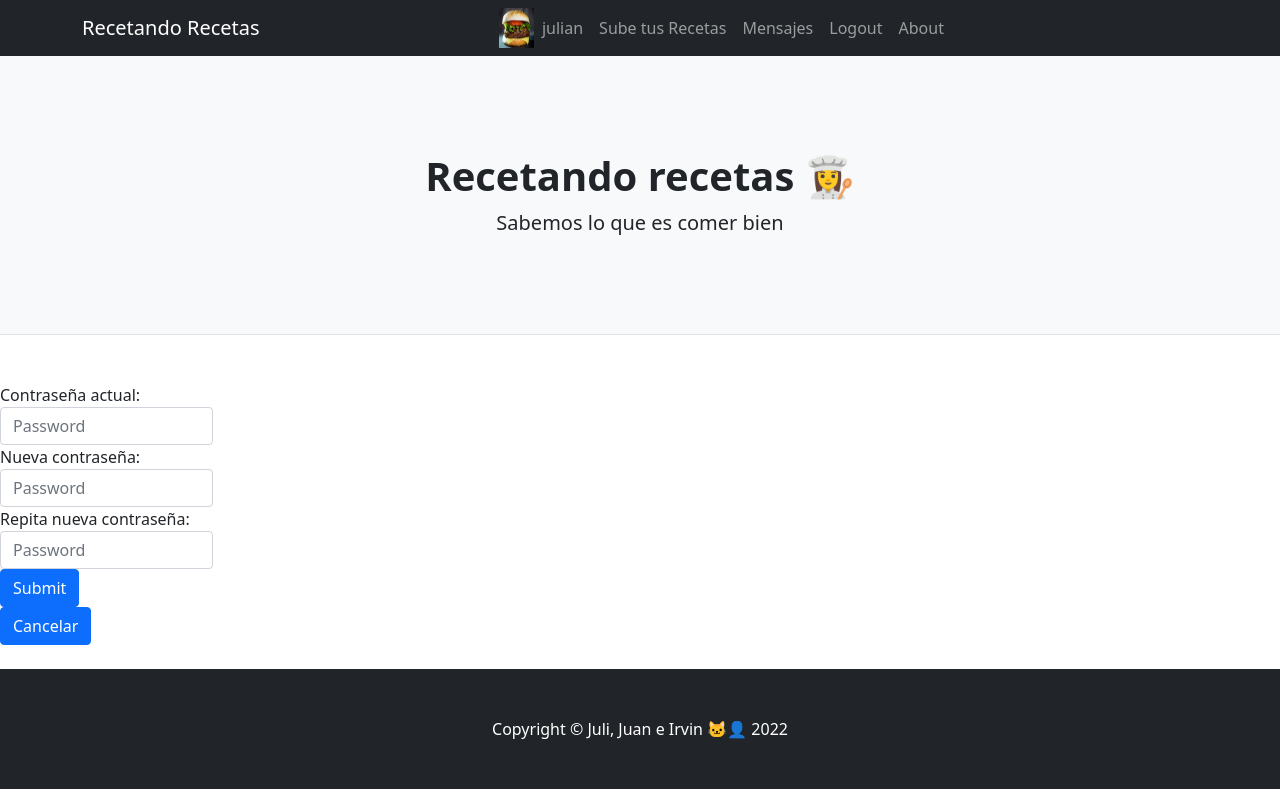
After one commit to JuliFernandez07/BlogFinal, a Django app: page /accounts/profile_password/ in a window 1280 px wide. The commit adds this page. Run offline with Django 4.2, Linux system fonts and the light colour scheme; a user stored in the database is signed in; data comes from the database, SQL or seed files in the repository; both versions use the stored data as it was after the commit; parts of the project's set-up code (start-up, migrations or seed data) failed here and were passed over; some libraries are stand-ins or nearby versions.

Commit message:
Podemos modificar contrasenagit add .!

```diff
--- a/AppBlog/Templates/padre.html
+++ b/AppBlog/Templates/padre.html
@@ -75,6 +75,9 @@
         {% block editarPerfil %}
         {% endblock %}
 
+        {% block editarPassword %}
+        {% endblock %}
+
         {% block editarAvatar %}
         {% endblock %}
 
@@ -92,6 +95,9 @@
 
         {% block about %}
         {% endblock %}
+
+
+
         <!-- Footer-->
         <footer class="py-5 bg-dark">
             <div class="container"><p class="m-0 text-center text-white">Copyright &copy; Juli, Juan e Irvin 🐱‍👤 2022</p></div>
--- a/AppBlog/models.py
+++ b/AppBlog/models.py
@@ -3,6 +3,7 @@ from unittest.util import _MAX_LENGTH
 from django.db import models
 from django.contrib.auth.models import User
 from django.db.models.fields.files import ImageField
+from ckeditor.fields import RichTextField
 
 class receta(models.Model):
     fecha = models.DateField()
--- a/AppBlog/views.py
+++ b/AppBlog/views.py
@@ -2,6 +2,7 @@ from django.shortcuts import render
 from AppBlog.forms import cargar_receta
 from AppBlog.models import receta
 import datetime
+from django.conf import settings
 
 #Decorador por defecto
 from django.contrib.auth.decorators import login_required
@@ -22,6 +23,7 @@ def about(request):
 
   return render(request, "about.html", contexto)
 
+
 def inicio(request):
 
   imagen_avatar = list(avatar.objects.filter(user=request.user.id))
@@ -36,6 +38,7 @@ def inicio(request):
     contexto = {'todasLasRecetas': todasLasRecetas, "imagen": "/Media/Avatares/dummy-avatar.jpg"}
 
   return render(request, "Inicio.html", contexto)
+
 
 
 @login_required
--- /dev/null
+++ b/AppUsuarios/templates/editarPassword.html
@@ -0,0 +1,52 @@
+{% extends "padre.html" %}
+{% load static %}
+
+{% block editarPassword %}
+&nbsp;
+{% if editPassword == False %}
+
+<div class="col-md-2">
+
+    <form action="{% url 'EditarPassword' %}" method="POST">
+        {% csrf_token %}
+
+    <div class="form-group">
+        <label for="exampleInputPassword1">Contraseña actual:</label>
+        <input type="password" name="q_Old_Password" class="form-control" id="exampleInputPassword1" placeholder="Password">
+    </div>
+
+    <div class="form-group">
+        <label for="NewPassword">Nueva contraseña:</label>
+        <input type="password" name="q_new_Password" class="form-control" id="NewPassword" placeholder="Password">
+    </div>
+
+    <div class="form-group">
+        <label for="ConfirmNewPassword">Repita nueva contraseña:</label>
+        <input type="password" name="q_confirm_new_Password" class="form-control" id="ConfirmNewPassword" placeholder="Password">
+    </div>
+
+    <button type="submit" class="btn btn-primary">Submit</button>
+    </form>
+
+    <form action="{% url 'EditarUsuario' %}" method="GET">
+    <button type="submit" class="btn btn-primary">Cancelar</button>
+    </form>
+
+</div>
+
+{% endif %}
+
+{% if editPassword == True %}
+    <h1>{{ mensaje }}</h1>
+    &nbsp;
+    <form action="{% url 'EditarPassword' %}" method="GET">
+        <input type="submit" value="Editar contraseña">
+    </form>
+    &nbsp;
+    <form action="{% url 'EditarUsuario' %}" method="GET">
+        <input type="submit" value="Volver a usuario">
+    </form>
+{% endif %}
+&nbsp;
+
+{% endblock %}
--- a/AppUsuarios/templates/editarPerfil.html
+++ b/AppUsuarios/templates/editarPerfil.html
@@ -11,6 +11,10 @@
             {{miFormulario.as_table}}
         </table>
         <input type="submit", value="Editar">
+    </form>
+    &nbsp;
+    <form action="{% url 'EditarPassword' %}" method="GET">
+        <input type="submit" value="Resetear contraseña.">
     </form>
     &nbsp;
     <form action="{% url 'EditarAvatar' %}" method="GET">
--- a/AppUsuarios/urls.py
+++ b/AppUsuarios/urls.py
@@ -8,5 +8,6 @@ urlpatterns = [
     path("accounts/login/", login_request, name="Login"),
     path("accounts/logout/", LogoutView.as_view(template_name='logout.html'), name="Logout"),
     path("accounts/profile/", editar_usuario, name= "EditarUsuario"),
+    path("accounts/profile_password/", editar_password, name= "EditarPassword"),
     path("accounts/avatar/", editar_avatar, name= "EditarAvatar"),
 ]
--- a/AppUsuarios/views.py
+++ b/AppUsuarios/views.py
@@ -3,8 +3,9 @@ from django.shortcuts import render, redirect
 from AppUsuarios.forms import *
 from AppUsuarios.models import *
 from django.contrib.auth.decorators import login_required
-from django.contrib.auth import login, logout, authenticate
+from django.contrib.auth import login, logout, authenticate, update_session_auth_hash
 from django.contrib.auth.forms import AuthenticationForm
+
 
 # Create your views here.
 def signup(request):
@@ -127,6 +128,55 @@ def editar_usuario(request):
     return render(request, "editarPerfil.html", {"miFormulario": mi_formulario, "usuario": usuario, "editPerfil": editPerfil, "imagen": imagen_avatar})
 
 
+@login_required
+def editar_password(request):
+    usuario = request.user
+    imagen_avatar = list(avatar.objects.filter(user=request.user.id))
+
+    if imagen_avatar != []:
+        imagen_avatar = imagen_avatar[0].imagen.url
+    else:
+        imagen_avatar = "/Media/Avatares/dummy-avatar.jpg"
+
+    if request.method == 'GET':
+        editPassword = False
+        contexto = {"usuario": usuario, "editPassword": editPassword, "imagen": imagen_avatar}
+
+    if request.method == 'POST':
+        old_password = request.POST.get("q_Old_Password")
+        new_password = request.POST.get("q_new_Password")
+        confirmed_new_password = request.POST.get("q_confirm_new_Password")
+
+        if old_password and new_password and confirmed_new_password:
+
+            user = User.objects.get(username= request.user.username)
+
+            if user.check_password(old_password):
+
+                contexto = {"mensaje": "La contraseña actual es correcta.", "imagen": imagen_avatar}
+
+                if new_password == confirmed_new_password:
+
+                    user.set_password(new_password)
+                    user.save()
+                    update_session_auth_hash(request, user)
+                    editPassword = True
+                    contexto = {"mensaje": "Contraseña modificada con éxito!", "editPassword": editPassword, "imagen": imagen_avatar}
+
+                else:
+                    editPassword = True
+                    contexto = {"mensaje": "La nueva contraseña y su confirmación con coinciden,", "editPassword": editPassword, "imagen": imagen_avatar}
+
+            else:
+                # return redirect('dashboard_namespace:home')
+                editPassword = True
+                contexto = {"mensaje": "La contraseña actual es incorrecta.", "editPassword": editPassword, "imagen": imagen_avatar}
+
+        else:
+            editPassword = True
+            contexto = {"mensaje": "Todos los campos deben ser completados!", "editPassword": editPassword, "imagen": imagen_avatar}
+
+    return render(request, "editarPassword.html", contexto)
 
 
 @login_required
--- a/Blog/settings.py
+++ b/Blog/settings.py
@@ -45,6 +45,7 @@ INSTALLED_APPS = [
     "AppBlog",
     "AppMensajes",
     "AppUsuarios",
+    "ckeditor"
 ]
 
 MIDDLEWARE = [
```
Also changed, not shown: Media/Avatares/hambu2.jpg (added), db.sqlite3.
